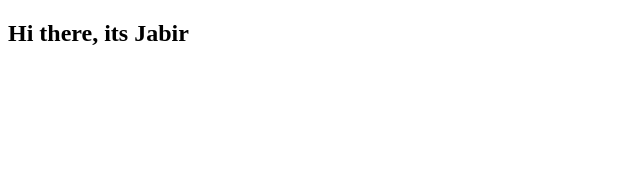
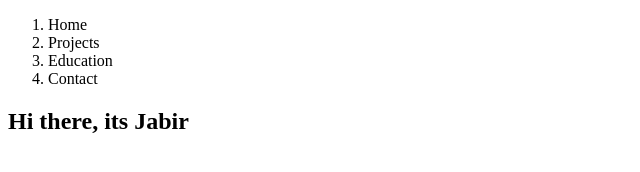
Before and after one commit to FutureWiz2002/portfolio, a plain HTML site: page index.html in a window 1280 px wide. Shown: the whole page, without its empty margins (0-640 px from the left). Drawn offline with Linux system fonts and the light colour scheme.

Commit message:
Update index.html

```diff
--- a/index.html
+++ b/index.html
@@ -7,6 +7,14 @@
     <title>Document</title>
 </head>
 <body>
+    <nav>
+        <ol>
+            <li>Home</li>
+            <li>Projects</li>
+            <li>Education</li>
+            <li>Contact</li>
+        </ol>
+    </nav>
     <h2>Hi there, its Jabir</h2>
 </body>
 </html>
```
